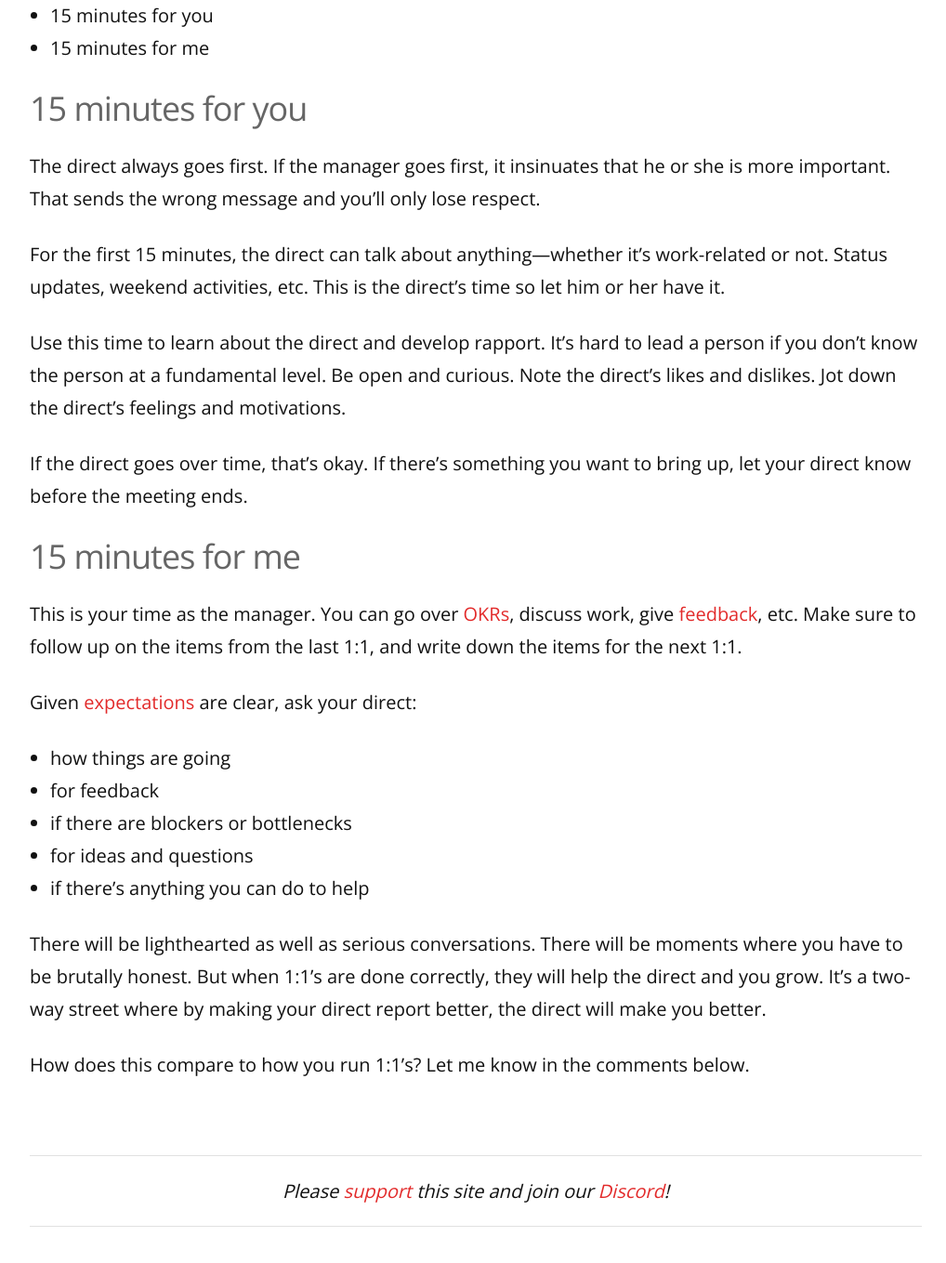
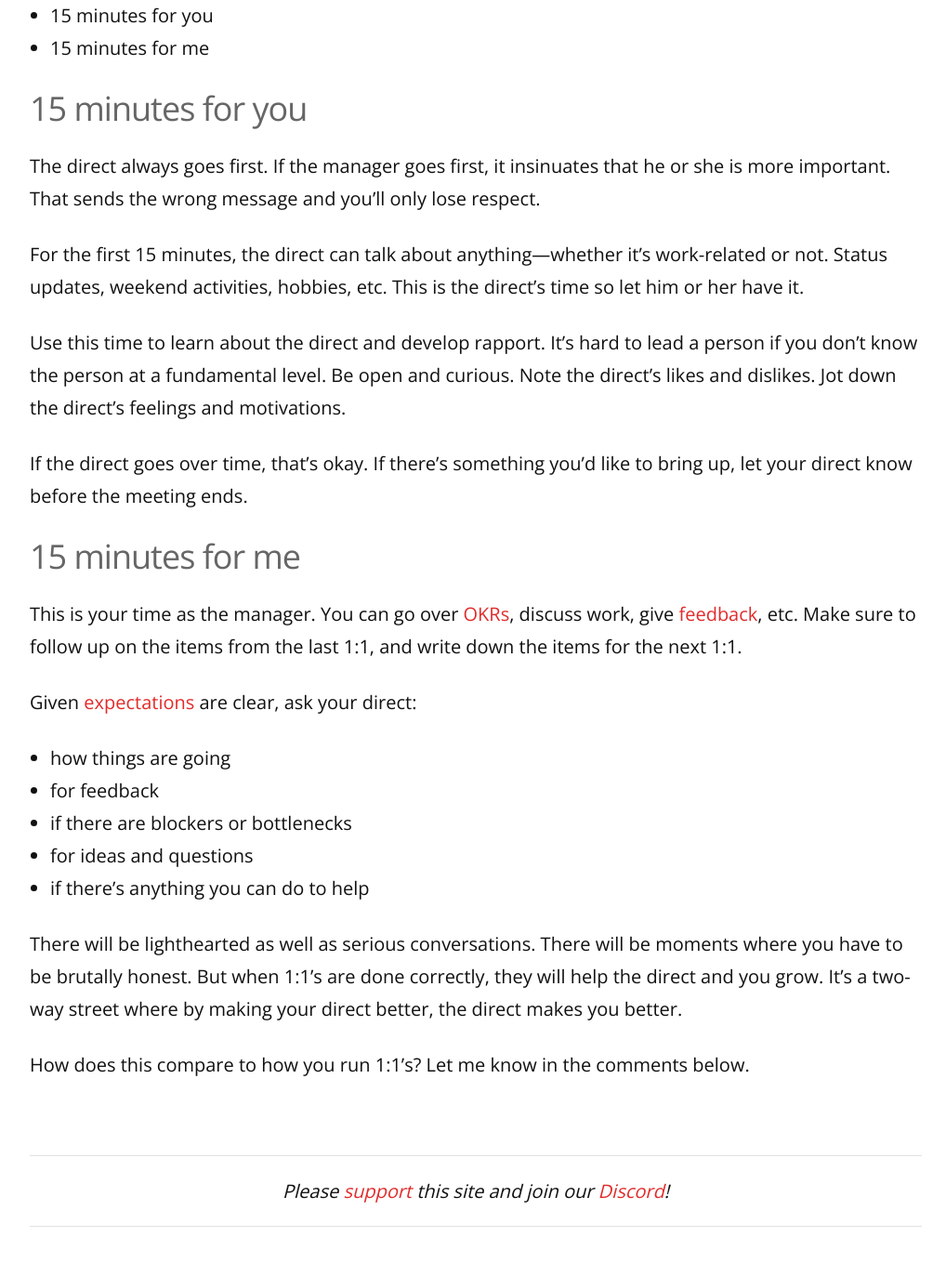
Before and after one commit to remarkablemark/remarkablemark.github.io, a Jekyll site: the page built from _posts/2022/2022-01-27-how-to-run-one-on-ones.md, in a window 1280 px wide and 1400 px high, scrolled down 621 px. Shown: the top 1359 px of the window at 93% size, without its empty margins (128-1146 px from the left). Built offline with Jekyll 4.4.1, drawn with Linux system fonts in a browser that asks for light colours; comment, search, counter and statistics services are not loaded; some of the changed text lies outside the part shown.

Commit message:
fix(posts): update "How to run one-on-ones"
Post: 2022-01-27-how-to-run-one-on-ones.md

Fix grammar and wording:
https://remarkablemark.medium.com/how-to-run-one-on-one-meetings-def4fb2de8cb

```diff
--- a/_posts/2022/2022-01-27-how-to-run-one-on-ones.md
+++ b/_posts/2022/2022-01-27-how-to-run-one-on-ones.md
@@ -23,11 +24,11 @@ To succeed with your direct, you need to build a relationship. 1:1's are a way t
 
 The direct always goes first. If the manager goes first, it insinuates that he or she is more important. That sends the wrong message and you'll only lose respect.
 
-For the first 15 minutes, the direct can talk about anything&mdash;whether it's work-related or not. Status updates, weekend activities, etc. This is the direct's time so let him or her have it.
+For the first 15 minutes, the direct can talk about anything&mdash;whether it's work-related or not. Status updates, weekend activities, hobbies, etc. This is the direct's time so let him or her have it.
 
 Use this time to learn about the direct and develop rapport. It's hard to lead a person if you don't know the person at a fundamental level. Be open and curious. Note the direct's likes and dislikes. Jot down the direct's feelings and motivations.
 
-If the direct goes over time, that's okay. If there's something you want to bring up, let your direct know before the meeting ends.
+If the direct goes over time, that's okay. If there's something you'd like to bring up, let your direct know before the meeting ends.
 
 ### 15 minutes for me
 
@@ -41,6 +42,6 @@ Given [expectations]({% post_url 2021/2021-08-01-expectations-of-my-directs %})
 - for ideas and questions
 - if there's anything you can do to help
 
-There will be lighthearted as well as serious conversations. There will be moments where you have to be brutally honest. But when 1:1's are done correctly, they will help the direct and you grow. It's a two-way street where by making your direct report better, the direct will make you better.
+There will be lighthearted as well as serious conversations. There will be moments where you have to be brutally honest. But when 1:1's are done correctly, they will help the direct and you grow. It's a two-way street where by making your direct better, the direct makes you better.
 
 How does this compare to how you run 1:1's? Let me know in the comments below.
```
Also changed, not shown: other parts of _posts/2022/2022-01-27-how-to-run-one-on-ones.md (+1 -0 lines).
